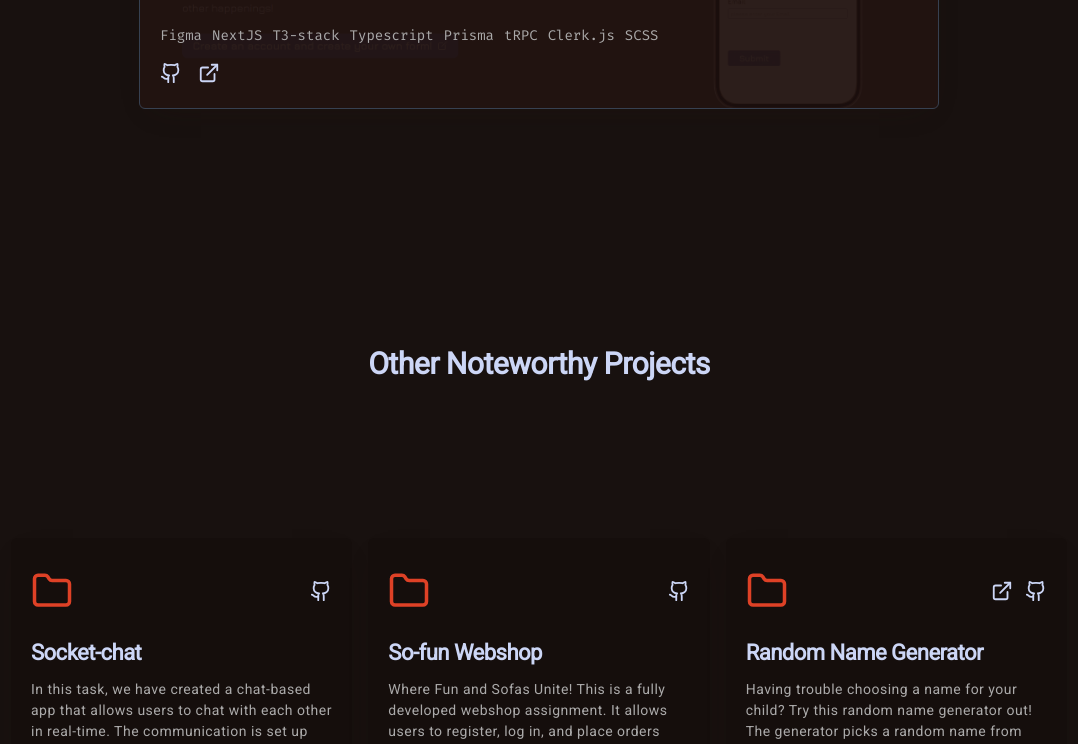
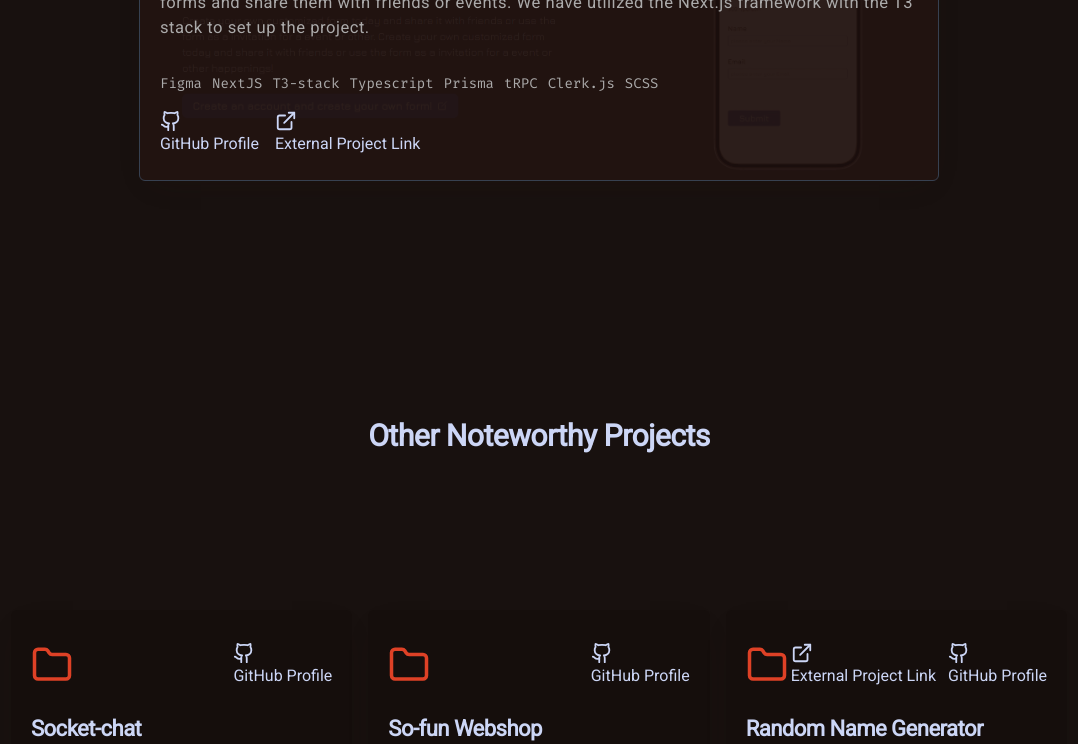
Before and after one commit to Sillen00/Portfolio_CV, a Next.js app: page / in a window 1280 px wide. Shown: the part 3360-4104 px from the top of the page, without its empty margins (101-1179 px from the left). Built offline with nearby package versions, Linux system fonts and the light colour scheme.

Commit message:
all links with icons now have hidden text for screan readers.

```diff
--- a/app/containers/home-page/Portfolio.tsx
+++ b/app/containers/home-page/Portfolio.tsx
@@ -57,9 +57,11 @@ const Portfolio = () => {
               <div className='flex gap-4'>
                 <Link className='hover:text-secondary-color' href={project.githubLink ?? ""} target='_blank'>
                   <Github size={22} />
+                  <span className={css.visuallyHidden}>GitHub Profile</span>
                 </Link>
                 <Link className='hover:text-secondary-color' href={project.hostedLink ?? ""} target='_blank'>
                   <ExternalLink size={22} />
+                  <span className={css.visuallyHidden}>External Project Link</span>
                 </Link>
               </div>
             </div>
@@ -90,6 +92,7 @@ const Portfolio = () => {
                     {project.hostedLink ? (
                       <Link className='hover:text-secondary-color' href={project.hostedLink} target='_blank'>
                         <ExternalLink size={22} />
+                        <span className={css.visuallyHidden}>External Project Link</span>
                       </Link>
                     ) : (
                       <span className='w-[22px]'></span>
@@ -97,6 +100,7 @@ const Portfolio = () => {
                     {project.githubLink ? (
                       <Link className='hover:text-secondary-color' href={project.githubLink} target='_blank'>
                         <Github size={22} />
+                        <span className={css.visuallyHidden}>GitHub Profile</span>
                       </Link>
                     ) : (
                       <span className='w-[22px]'></span>
--- a/app/containers/home-page/_Home.module.scss
+++ b/app/containers/home-page/_Home.module.scss
@@ -250,3 +250,16 @@
     }
   }
 }
+
+
+// Hidden text to be read by screen readers on links
+.visually-hidden {
+  position: absolute;
+  width: 1px;
+  height: 1px;
+  padding: 0;
+  margin: -1px;
+  overflow: hidden;
+  clip: rect(0, 0, 0, 0);
+  border: 0;
+}
```
